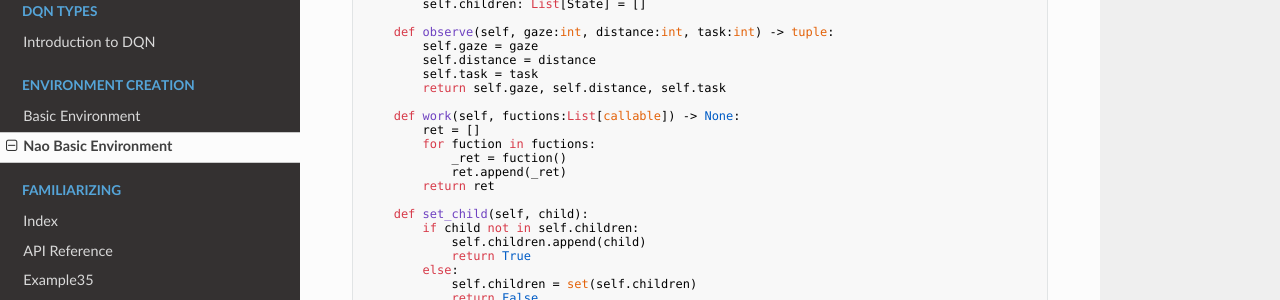
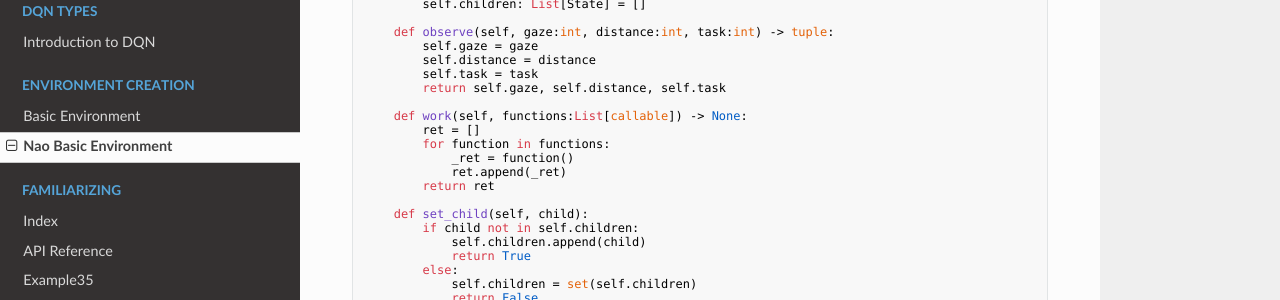
Before and after one commit to hasithz/Nao_doc, an MkDocs documentation site: the page built from docs/Environment creation/environment 2.md, in a window 1280 px wide and 900 px high, scrolled down 1220 px. Shown: the part 151-451 px from the top of the window. Built offline with MkDocs 1.6.1, drawn with Linux system fonts in a browser that asks for light colours; nearby versions of some CDN libraries.

Commit message:
word correction

```diff
--- a/docs/Environment creation/environment 2.md
+++ b/docs/Environment creation/environment 2.md
@@ -61,10 +61,10 @@ class State:
         self.task = task
         return self.gaze, self.distance, self.task
 
-    def work(self, fuctions:List[callable]) -> None:
+    def work(self, functions:List[callable]) -> None:
         ret = []
-        for fuction in fuctions:
-            _ret = fuction()
+        for function in functions:
+            _ret = function()
             ret.append(_ret)
         return ret
 
```
